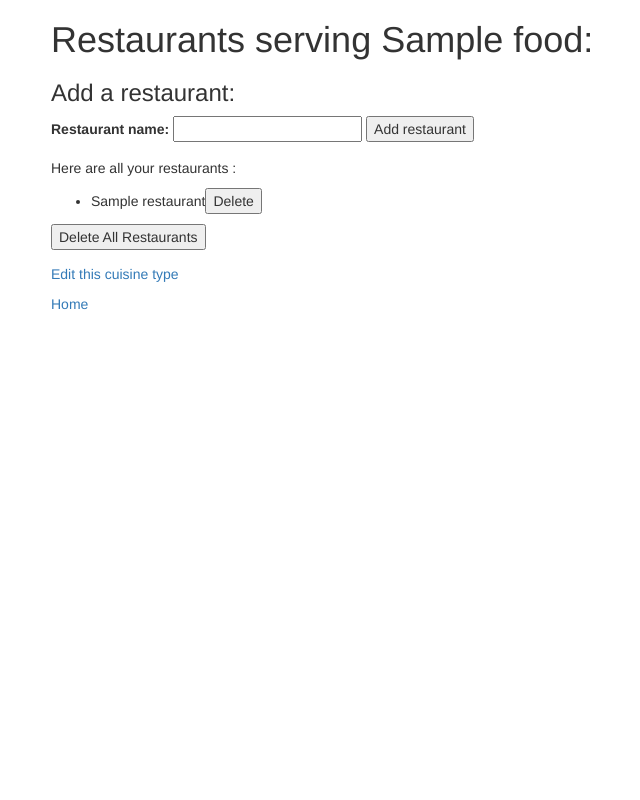
After one commit to Virginie-T/Restaurant_CRUD, a PHP site: template views/cuisines_id.twig in a window 1280 px wide. The commit adds this page. Shown: the whole page, without its empty margins (19-659 px from the left). Run offline with PHP 8.4, Linux system fonts and the light colour scheme; the template is opened without the code that fills it: most values are stand-ins (such as "Sample title", 1, 10 or a date in 2020); some libraries are stand-ins or nearby versions.

Commit message:
Add delete all restaurants for one cuisine

```diff
--- /dev/null
+++ b/views/cuisines_id.twig
@@ -0,0 +1,45 @@
+<html>
+    <head>
+        <link rel='stylesheet' href='https://maxcdn.bootstrapcdn.com/bootstrap/3.3.1/css/bootstrap.min.css'>
+        <title>Restaurants</title>
+    </head>
+    <body>
+        <div class='container'>
+            <h1> Restaurants serving {{ cuisine.getType }} food:</h1>
+            <h3>Add a restaurant:</h3>
+            <!-- form stuff -->
+            <form action="/restaurant" method="post">
+                <label for="name">Restaurant name:</label>
+                <input id="name" name="name" type="text">
+                <input value="{{ cuisine.getId }}" id="cuisine_id" name="cuisine_id" type="hidden">
+                <button type="submit">Add restaurant</button>
+            </form>
+
+
+
+            {% if restaurants is not empty %}
+                <p>
+                    Here are all your restaurants :
+                </p>
+                <ul>
+                    {% for restaurant in restaurants %}
+                    <li>{{ restaurant.getName }}<button type="submit">Delete</button></li>
+                    {% endfor %}
+                </ul>
+            {% else %}
+                <p>No one has added any restaurants.</p>
+            {% endif %}
+
+            <form action="/cuisines/{{ cuisine.getId }}/deleterestaurants" method="post">
+                <!-- <input value="" id="cuisine_id" name="cuisine_id" type="hidden"> -->
+                <input name="_method" type="hidden" value="delete">
+                <button type='submit'>Delete All Restaurants</button>
+            </form>
+
+
+            <p><a href="/cuisines/{{ cuisine.getId }}/edit">Edit this cuisine type</a></p>
+            <p><a href="/">Home</a></p>
+
+        </div>
+    </body>
+</html>
--- a/views/index.twig
+++ b/views/index.twig
@@ -1,8 +1,10 @@
 <html>
     <head>
-        <title>Restaurants in Town</title>
+        <link rel='stylesheet' href='https://maxcdn.bootstrapcdn.com/bootstrap/3.3.1/css/bootstrap.min.css'>
+        <title>Food in Town</title>
     </head>
     <body>
+        <div class='container'>
             <h1>Add a type of cuisine:</h1>
             <!-- form stuff -->
             <form action="/cuisines" method="post">
@@ -27,6 +29,6 @@
             <form action="/delete_cuisines" method="post">
                 <button type="submit">Delete cuisines</button>
             </form>
-
+        </div>
     </body>
 </html>
```
Also changed, not shown: app/app.php (+36 -7 lines), src/Cuisine.php (+28 -0 lines), src/Restaurant.php (+6 -1 lines), views/cuisine_edit.twig (added, +20 -0 lines), 3 other files. Lines whose indentation alone changed are shown as unchanged.
